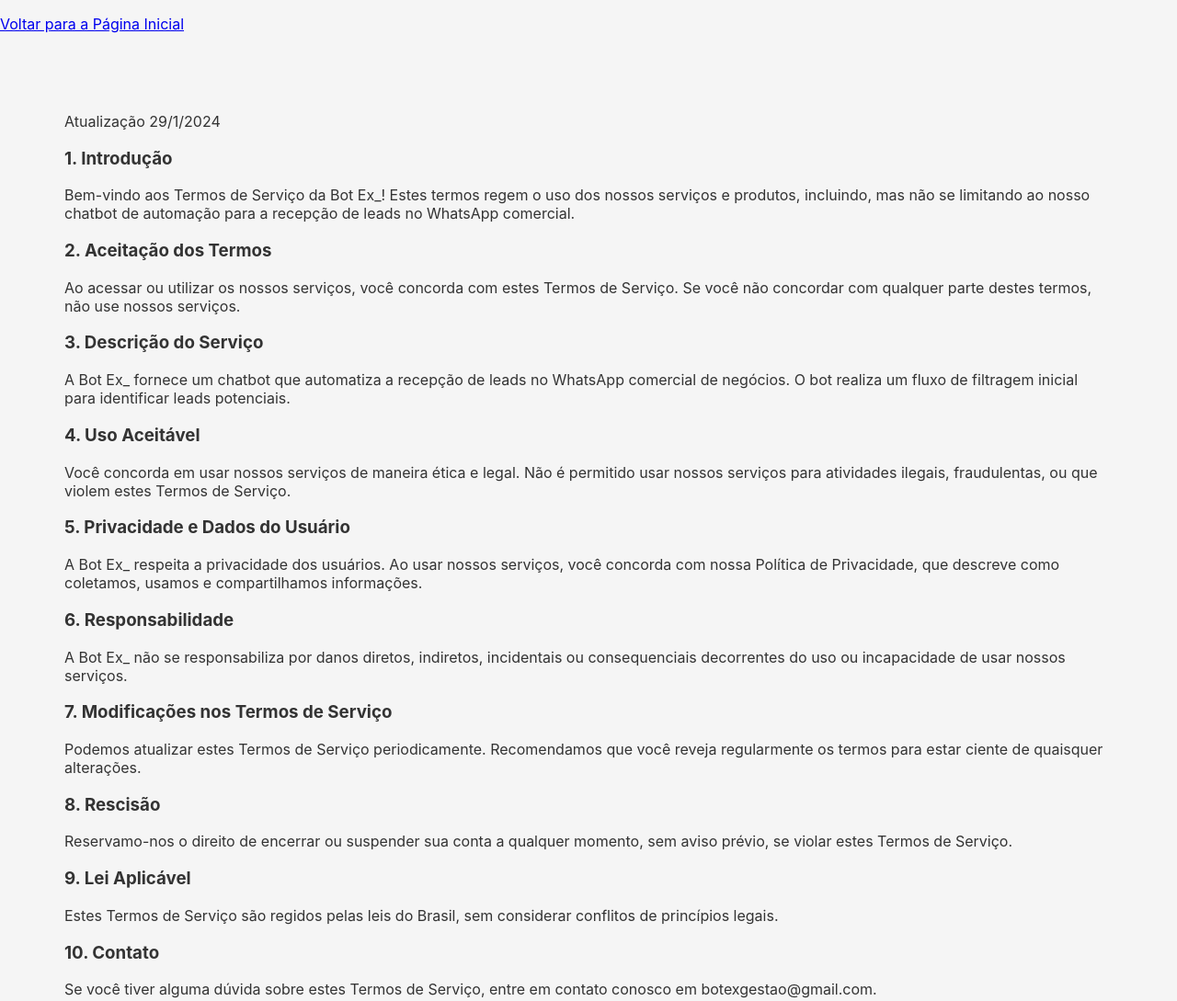
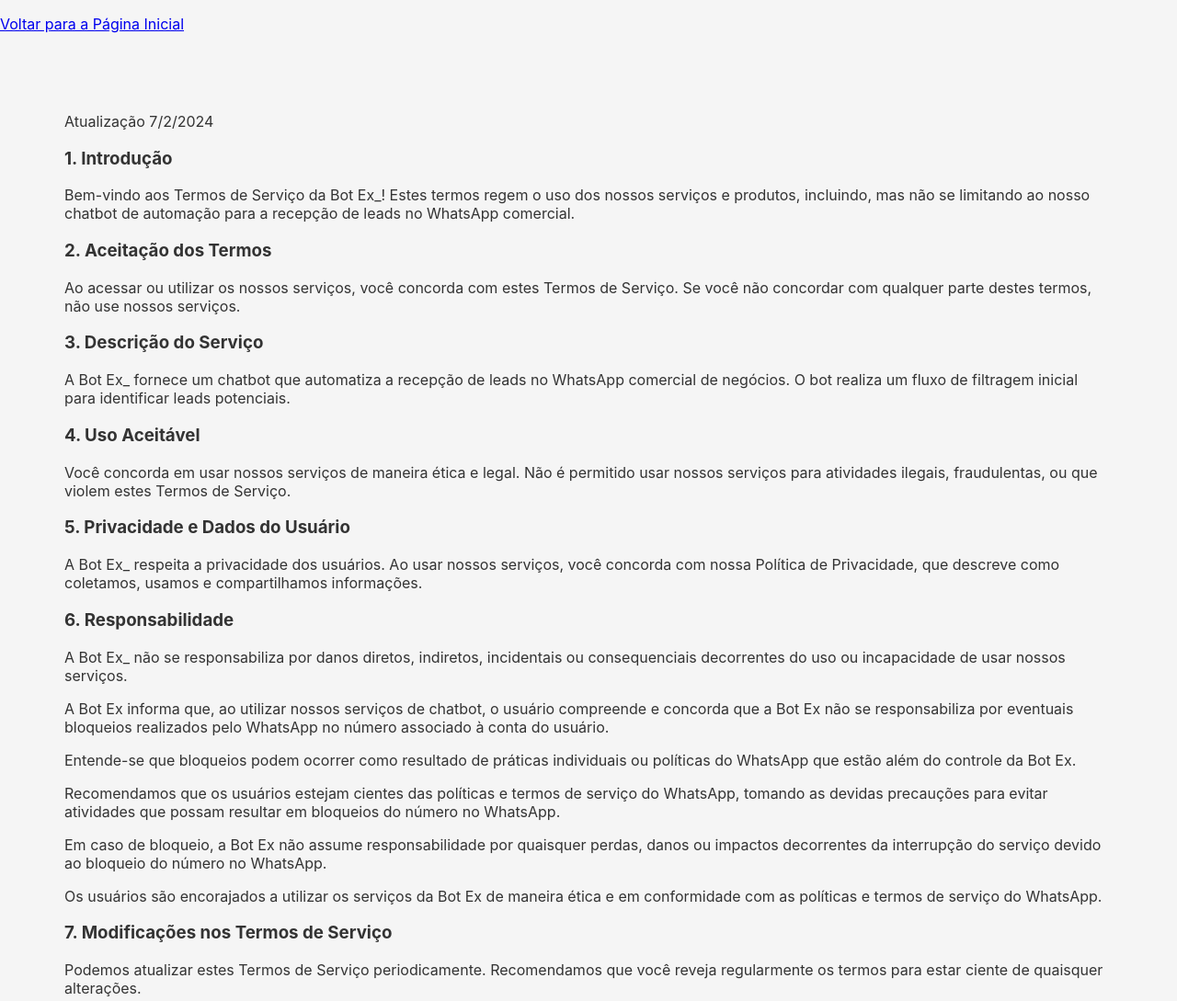
Before and after one commit to RenatoCDev/site-bot-ex, a plain HTML site: page service-terms.html in a window 1280 px wide. Shown: the part 320-1409 px from the top of the page at 92% size. Drawn offline with Linux system fonts and the light colour scheme.

Commit message:
service terms update - 2024-02-07

```diff
--- a/service-terms.html
+++ b/service-terms.html
@@ -13,7 +13,7 @@
     <!-- Botão de retorno para a página inicial -->
     <a href="https://bot-ex.netlify.app/" class="return-button">Voltar para a Página Inicial</a>
     <div>
-      <p>Atualização 29/1/2024</p>
+      <p>Atualização 7/2/2024</p>
       <h3>1. Introdução</h3>
       <p>Bem-vindo aos Termos de Serviço da Bot Ex_! Estes termos regem o uso dos nossos serviços e produtos, incluindo, mas não se limitando ao nosso chatbot de automação para a recepção de leads no WhatsApp comercial.</p>
       <h3>2. Aceitação dos Termos</h3>
@@ -26,6 +26,11 @@
       <p>A Bot Ex_ respeita a privacidade dos usuários. Ao usar nossos serviços, você concorda com nossa Política de Privacidade, que descreve como coletamos, usamos e compartilhamos informações.</p>
       <h3>6. Responsabilidade</h3>
       <p>A Bot Ex_ não se responsabiliza por danos diretos, indiretos, incidentais ou consequenciais decorrentes do uso ou incapacidade de usar nossos serviços.</p>
+      <p>A Bot Ex informa que, ao utilizar nossos serviços de chatbot, o usuário compreende e concorda que a Bot Ex não se responsabiliza por eventuais bloqueios realizados pelo WhatsApp no número associado à conta do usuário.</p>
+      <p>Entende-se que bloqueios podem ocorrer como resultado de práticas individuais ou políticas do WhatsApp que estão além do controle da Bot Ex.</p>
+      <p>Recomendamos que os usuários estejam cientes das políticas e termos de serviço do WhatsApp, tomando as devidas precauções para evitar atividades que possam resultar em bloqueios do número no WhatsApp.</p>
+      <p>Em caso de bloqueio, a Bot Ex não assume responsabilidade por quaisquer perdas, danos ou impactos decorrentes da interrupção do serviço devido ao bloqueio do número no WhatsApp.</p>
+      <p>Os usuários são encorajados a utilizar os serviços da Bot Ex de maneira ética e em conformidade com as políticas e termos de serviço do WhatsApp.</p>
       <h3>7. Modificações nos Termos de Serviço</h3>
       <p>Podemos atualizar estes Termos de Serviço periodicamente. Recomendamos que você reveja regularmente os termos para estar ciente de quaisquer alterações.</p>
       <h3>8. Rescisão</h3>
```
